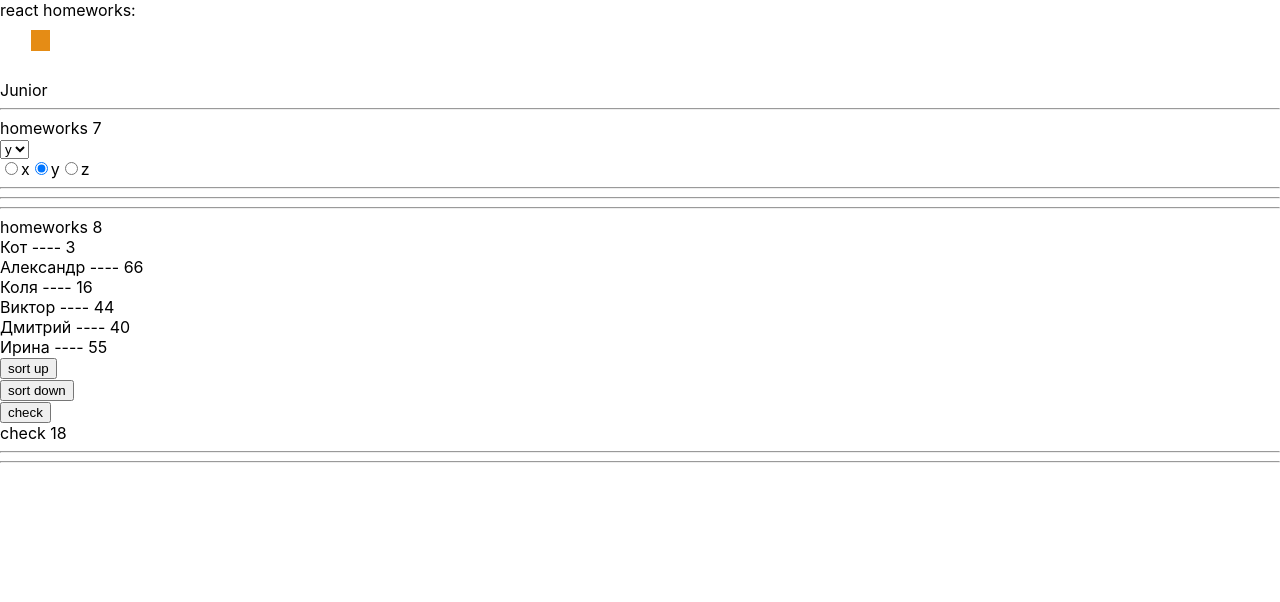
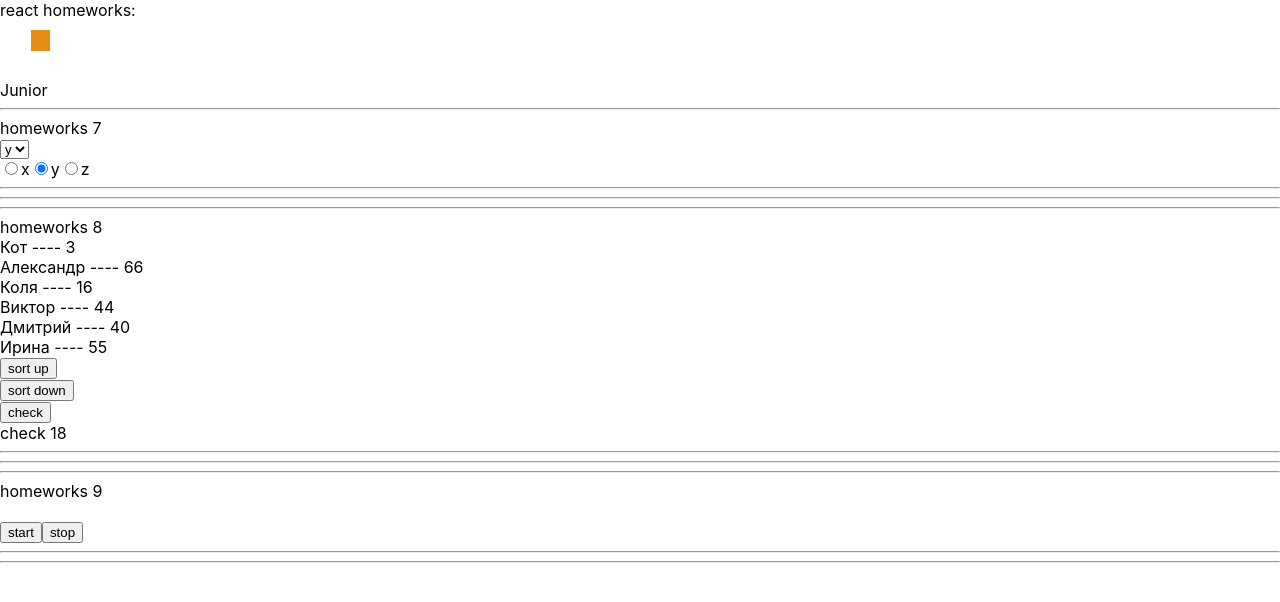
Before and after one commit to PavelSuchkov/Ignat-sTasks, a React (Create React App) app: page /#/junior in a window 1280 px wide. Shown: the top 602 px of the page. Built offline with nearby package versions, Linux system fonts and the light colour scheme.

Commit message:
9th homework was done

```diff
--- a/src/p2-homeworks/h5/pages/Junior.tsx
+++ b/src/p2-homeworks/h5/pages/Junior.tsx
@@ -1,6 +1,7 @@
 import React from "react";
 import HW7 from "../../h7/HW7";
 import HW8 from "../../h8/HW8";
+import HW9 from "../../h9/HW9";
 
 
 function Junior() {
@@ -9,6 +10,7 @@
             Junior
             <HW7/>
             <HW8/>
+            <HW9/>
         </div>
     )
 }
--- a/src/p2-homeworks/h9/Clock.tsx
+++ b/src/p2-homeworks/h9/Clock.tsx
@@ -7,25 +7,25 @@
     const [show, setShow] = useState<boolean>(false)
 
     const stop = () => {
-        // stop
+        clearInterval(timerId)
     }
     const start = () => {
         stop()
-        const id: number = window.setInterval(() => {
-            // setDate
-        }, 1000)
+        const id: number = Number(setInterval(() => {
+             setDate(new Date())
+        }, 1000))
         setTimerId(id)
     }
 
     const onMouseEnter = () => {
-        // show
+        setShow(true)
     }
     const onMouseLeave = () => {
-        // close
+        setShow(false)
     }
 
-    const stringTime = 'Time' // fix with date
-    const stringDate = 'Date' // fix with date
+    const stringTime = date?.toLocaleTimeString() || <br/>;
+    const stringDate = date?.toLocaleDateString() || <br/>;
 
     return (
         <div>
```
Also changed, not shown: 2 other files (tests, documents, lock files or other folders).
